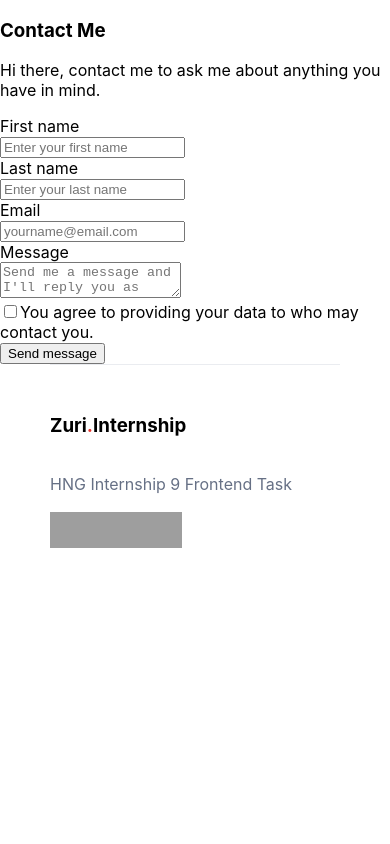
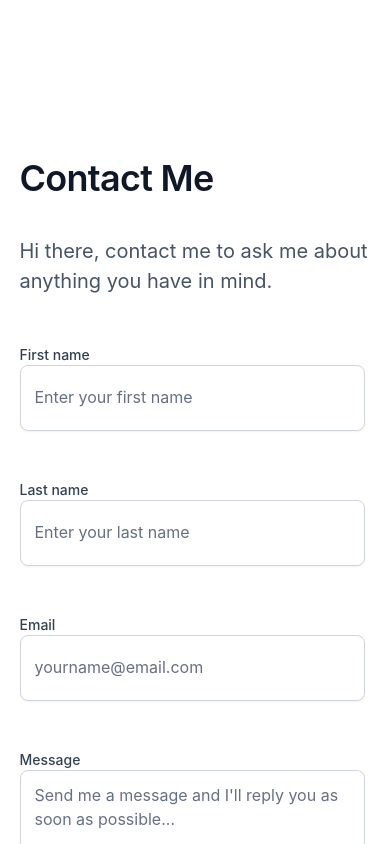
Before and after one commit to TomisinAjayi/hng9---task-1, a React (Create React App) app: page /contact in a window 390 px wide. Shown: the top 844 px of the page. Built offline with nearby package versions, Linux system fonts and the light colour scheme; grey boxes are pictures that could not be loaded.

Commit message:
web and mobile design completed.

```diff
--- a/src/components/Contact.js
+++ b/src/components/Contact.js
@@ -1,8 +1,37 @@
-import React from "react";
+import React, { useState, useEffect } from "react";
 import Footer from "./Footer";
-import './css/Links.css';
+import './css/Contact.css';
 
 const Contact = () => {
+
+    const [values, setValues] = useState({message1: "",});
+    const [validate, setValidate] = useState({message1: "",});
+
+    function handleChange(event) {
+        const { name, value } = event.target;
+        setValues({ ...values, [name]: value });
+    }
+
+    const checkValidation = () => {
+        let errors = validate;
+
+        if (!values.message1.trim()) {
+            errors.message1 = "Please enter a message";
+        } else {
+            errors.message1 = "";
+        }
+
+        setValidate(errors);
+    }
+
+    useEffect(() => {
+        checkValidation();
+    }, [values]);
+
+    const handleSubmit = (e) => {
+        e.preventDefault();
+    };
+
     return (
         <>
             <div className="container">
@@ -10,34 +39,35 @@ const Contact = () => {
                     <h3>Contact Me</h3>
                     <p>Hi there, contact me to ask me about anything you have in mind.</p>
                 </header>
-                <form method="POST" action="">
+                <form method="POST" action="/" onSubmit={handleSubmit}>
                     <div className="name-row">
                         <div className="fname">
                             <label htmlFor="first_name">First name</label>
                             <br />
-                            <input type="text" name="first_name" id="first_name" placeholder="Enter your first name" required />
+                            <input type="text" name="first_name" id="first_name" placeholder="Enter your first name" />
                         </div>
                         <div className="lname">
-                            <label htmlFor="last">Last name</label>
+                            <label htmlFor="last" id="lname">Last name</label>
                             <br />
-                            <input type="text" name="last" id="last_name" placeholder="Enter your last name" required />
+                            <input type="text" name="last" id="last_name" placeholder="Enter your last name" />
                         </div>
                     </div>
                     <div>
                         <label htmlFor="email">Email</label>
                         <br />
-                        <input type="email" id="email" name="email" placeholder="yourname@email.com" required />
+                        <input type="email" id="email" name="email" placeholder="yourname@email.com" />
                     </div>
                     <div>
                         <label htmlFor="message">Message</label>
                         <br />
-                        <textarea id="message" placeholder="Send me a message and I'll reply you as soon as possible..." required></textarea>
+                        <textarea onChange={(e) => handleChange(e)} value={values.message1} id="message1" name="message1" placeholder="Send me a message and I'll reply you as soon as possible..."></textarea>
+                        {validate.message1 && <p className="errors">{validate.message1}</p>}
                     </div>
-                    <div>
+                    <div className="agreement">
                         <input type="checkbox" />
                         You agree to providing your data to who may contact you.
                     </div>
-                    <button id="btn__submit">
+                    <button type="submit" id="btn__submit">
                         Send message
                     </button>
                 </form>
--- a/src/components/css/Contact.css
+++ b/src/components/css/Contact.css
@@ -1,10 +1,148 @@
 .container {
+    width: 50%;
+    margin: 156px auto;
+}
+header h3 {
+    font-family: 'Inter';
+    font-style: normal;
+    font-weight: 600;
+    font-size: 36px;
+    line-height: 44px;
+    letter-spacing: -0.02em;
+    color: #101828;
+}
+header p {
+    margin-top: 20px;
+    font-family: 'Inter';
+    font-style: normal;
+    font-weight: 400;
+    font-size: 20px;
+    line-height: 30px;
+    color: #475467;
+}
+form {
+    margin-top: 48px;
+}
+label {
+    font-family: 'Inter';
+    font-style: normal;
+    font-weight: 500;
+    font-size: 14px;
+    line-height: 20px;
+    color: #344054;
+    margin-bottom: 6px;
+}
+.name-row {
     display: flex;
     flex-direction: row;
+}
+#lname {
+    margin-left: 24px;
+}
+input {
+    align-items: center;
+    margin-bottom: 24px;
+    padding: 10px 14px;
+    gap: 8px;
+    width: 333px;
+    height: 44px;
+    background: #FFFFFF;
+    border: 1px solid #D0D5DD;
+    box-shadow: 0px 1px 2px rgba(16, 24, 40, 0.05);
+    border-radius: 8px;
+}
+input:focus {
+    border: 1px solid #84CAFF;
+}
+#last_name {
+    margin-left: 24px;
+}
+input[type="email"] {
+    width: 720px;
+}
+textarea {
+    align-items: flex-start;
+    padding: 12px 14px;
+    gap: 8px;
+    width: 720px;
+    height: 132px;
+    gap: 8px;
+    background: #FFFFFF;
+    border: 1px solid #D0D5DD;
+    box-shadow: 0px 1px 2px rgba(16, 24, 40, 0.05);
+    border-radius: 8px;
+}
+::placeholder {
+    font-family: 'Inter';
+    font-style: normal;
+    font-weight: 400;
+    font-size: 16px;
+    line-height: 24px;
+    color: #667085;
+}
+input[type="checkbox"] {
+    width: 20px;
+    height: 20px;
+    background: #FFFFFF;
+    border: 1px solid #D0D5DD;
+    border-radius: 6px;
+    margin-top: 26px;
+    vertical-align: sub;
+
+}
+.agreement {
+    font-family: 'Inter';
+    font-style: normal;
+    font-weight: 400;
+    font-size: 16px;
+    line-height: 24px;
+    color: #475467;
+}
+#btn__submit {
+    margin-top: 32px;
     justify-content: center;
     align-items: center;
-    padding: 0px 32px;
-    gap: 64px;
-    width: 1280px;
-    height: 800px;
+    padding: 12px 20px;
+    gap: 8px;
+    width: 749px;
+    height: 48px;
+    background: #1570EF;
+    border: 1px solid #1570EF;
+    box-shadow: 0px 1px 2px rgba(16, 24, 40, 0.05);
+    border-radius: 8px;
+    font-family: 'Inter';
+    font-style: normal;
+    font-weight: 600;
+    font-size: 16px;
+    line-height: 24px;
+    color: #FFFFFF;
+    cursor: pointer;
 }
+.errors {
+    font-family: 'Inter';
+    font-style: normal;
+    font-weight: 400;
+    font-size: 14px;
+    line-height: 20px;
+    color: #F83F23;
+}
+@media screen and (max-width: 768px) {
+    .container {
+        width: 90%;
+    }
+    .name-row {
+        flex-direction: column;
+    }
+    #last_name, #lname {
+        margin: 0;
+    }
+    input, input[type="email"], textarea {
+        width: 90%;
+    }
+    #btn__submit {
+        width: 95%;
+    }
+    form div {
+        margin-bottom: 24px;
+    }
+}
```
